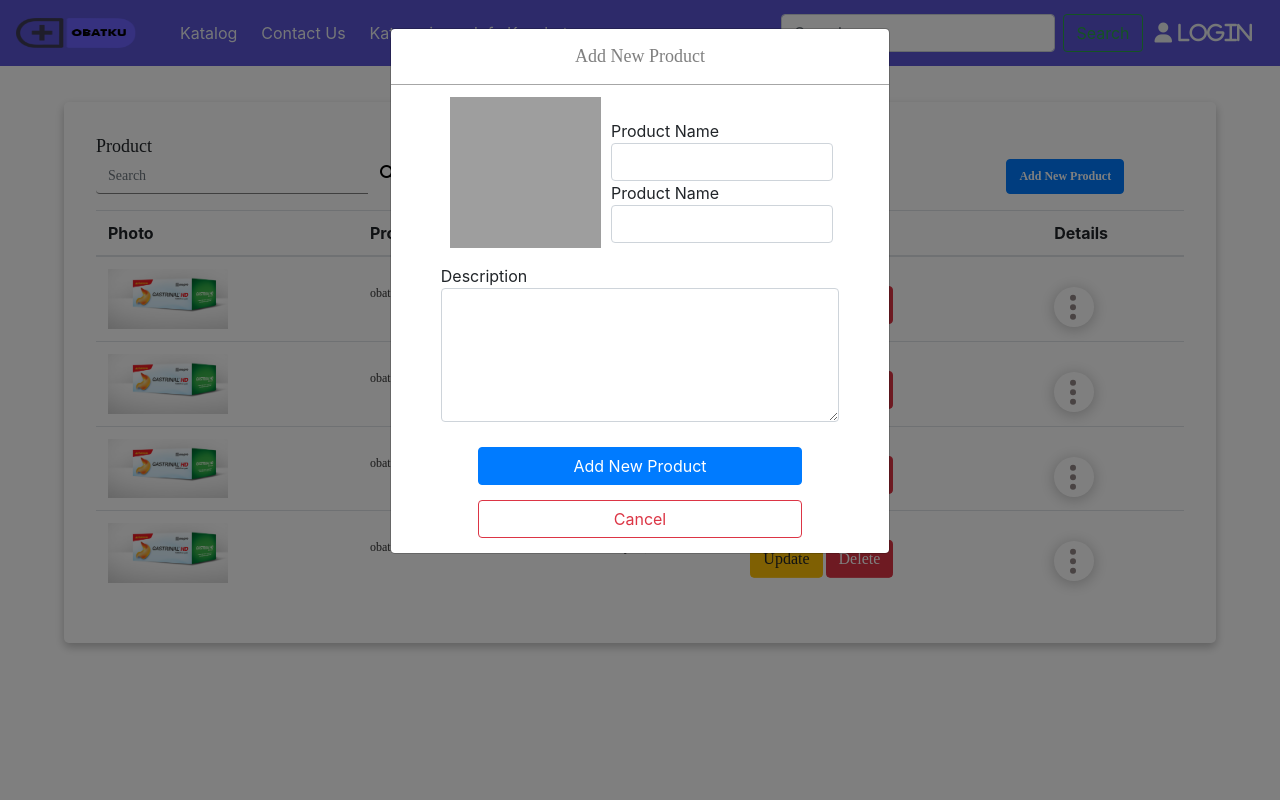
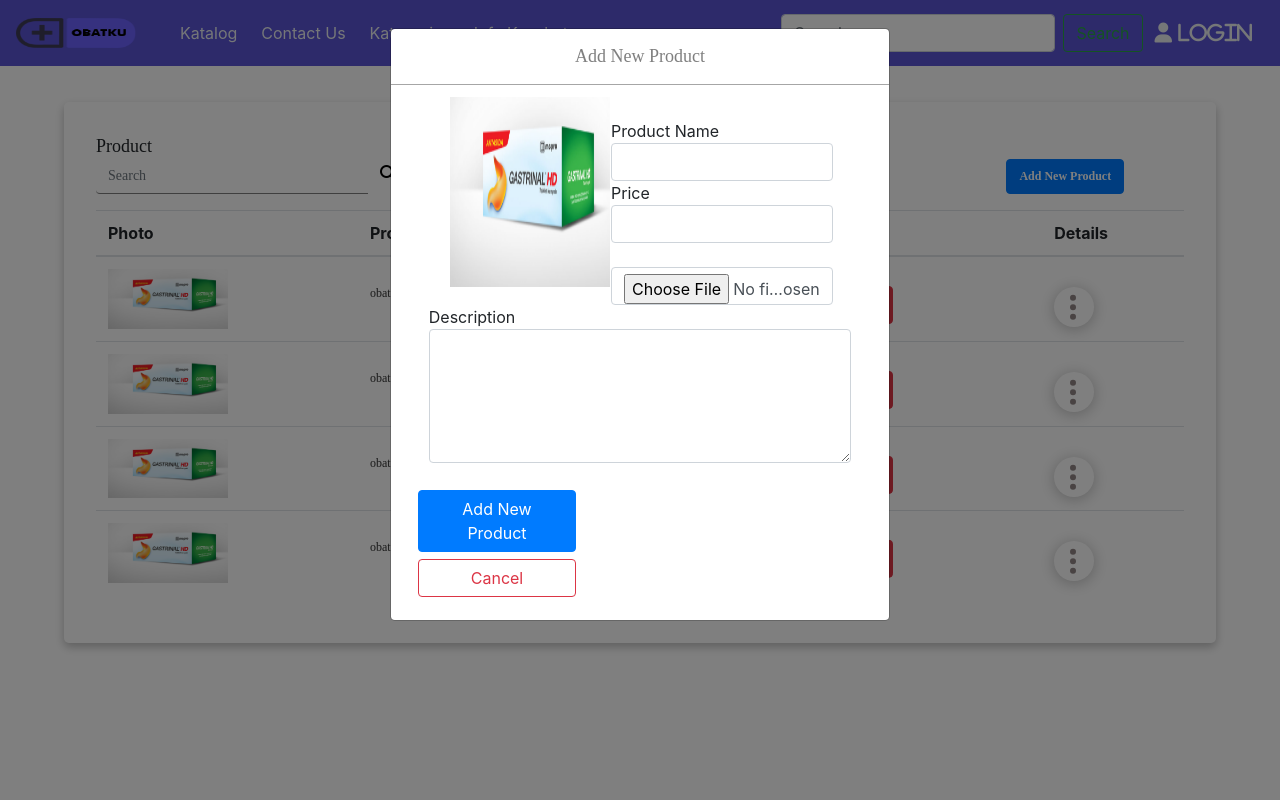
Before and after one commit to rivannurihsan/WEBPRO, a CodeIgniter app: page /TugasBesarWEBPRO/Admin/ in a window 1280 px wide, after a click on "Add New Product". Run offline with CodeIgniter, Linux system fonts and the light colour scheme; some libraries are stand-ins or nearby versions; grey boxes are pictures that could not be loaded.

Commit message:
Bisa Upload PICT

```diff
--- a/application/config/autoload.php
+++ b/application/config/autoload.php
@@ -89,7 +89,7 @@ $autoload['drivers'] = array();
 |
 |	$autoload['helper'] = array('url', 'file');
 */
-$autoload['helper'] = array('url','file');
+$autoload['helper'] = array('url','form','file');
 
 /*
 | -------------------------------------------------------------------
--- a/application/controllers/Admin.php
+++ b/application/controllers/Admin.php
@@ -19,14 +19,44 @@ class Admin extends CI_Controller
 	 * map to /index.php/welcome/<method_name>
 	 * @see https://codeigniter.com/user_guide/general/urls.html
 	 */
-	function __construct(){
+	function __construct()
+	{
 		parent::__construct();
-		$this->load->model("loginmodel");
+		$this->load->model("Obat");
 	}
 	public function index()
 	{
 		// $this->load->view('welcome_message');
 		// $this->load->view('Users/Template/header');
-		$this->load->view('Admin/CRUDUSER');
+		$this->load->view('Admin/CRUDPRODUCT');
+	}
+	public function Create_Obat()
+	{
+
+		$config['upload_path']          = './assets';
+		$config['allowed_types']        = 'gif|jpg|png';
+		$config['max_size']             = 1000;
+		$this->upload->initialize($config);
+		$this->load->library('upload', $config);
+		$this->upload->do_upload('uploadImage');
+
+		if(!$this->upload->do_upload('uploadImage')){
+			$error = array('error' => $this->upload->display_errors());
+			$this->load->view('Users/Home/Home',$error);
+		} else {
+			$data = [
+				'Nama_Obat' => $this->input->post('Nama_Obat'),
+				'Harga' => $this->input->post('Harga'),
+				'Description' => $this->input->post('Description'),
+				'pict' => $this->upload->data()['file_name']
+			];
+			$insert = $this->Obat->insert_new_product($data);
+			if(!$insert){
+				$error = array('error' => $this->upload->display_errors());
+				redirect('Catalog');
+			} else {
+				redirect('/');
+			}
+		}
 	}
 }
--- /dev/null
+++ b/application/models/Obat.php
@@ -0,0 +1,16 @@
+<?php
+class Obat extends CI_Model{
+
+	public function insert_new_product($data){
+		//insert data (consist of username, password, and profile pic filename) to table, return true if insert works and vice versa
+		return $this->db->insert('Product', $data);
+	}
+
+	public function get_obat($username){
+		//select 1 row profile based on username (from param) and return it, if the data is not found then return false
+		$this->db->where('username', $username);
+		$data = $this->db->get($this->_table)->result_array();
+		return $data;
+	}
+}
+?>
--- a/application/models/loginmodel.php
+++ b/application/models/loginmodel.php
@@ -12,7 +12,6 @@ class loginmodel extends CI_Model{
 	}
 
 	public function insert_new_profle($data){
-		//insert data (consist of username, password, and profile pic filename) to table, return true if insert works and vice versa
 		return $this->db->insert('profile', $data);
 	}
 
--- a/application/views/Admin/CRUDUSER.php
+++ b/application/views/Admin/CRUDPRODUCT.php
@@ -1,5 +1,5 @@
 <?php
-    $this->load->view('Users/Template/header');
+$this->load->view('Users/Template/header');
 ?>
 <html>
     <html>
@@ -24,12 +24,12 @@
                     font-size: 18px;
                     line-height: 25px;
                 }
+
                 .roundedcircle {
                     width: 45px;
                     height: 45px;
                     cursor: pointer;
                 }
-
 
                 #search {
                     border: none;
@@ -45,8 +45,6 @@
                     border: none;
                     color: black;
                 }
-
-
 
                 #section1 .btn-primary {
                     margin-left: 55%;
@@ -73,7 +71,6 @@
                 #margin {
                     transform: translate(0%, 20%);
                 }
-
 
                 .detail {
                     width: 40px;
@@ -106,8 +103,8 @@
                 }
 
                 #addImage {
-                    width: 151px;
-                    height: 151px;
+                    width: 160px;
+                    height: 190px;
                     margin-left: 10%;
                     margin-top: 3%;
                 }
@@ -206,7 +203,7 @@
                         </!-->
                         <tbody>
                             <tr>
-                                <td >
+                                <td>
                                     <img id="image" src="<?= base_url("assets/obat1.png") ?>" alt="">
                                 </td>
                                 <td id="margin">obat</td>
@@ -296,28 +293,32 @@
                             <div class="modal-dialog bg-modal">
                                 <div class="modal-content">
                                     <h5 id="tittle">Add New Product</h5>
-                                    <form action="" class="row">
+                                    <form class="row" action="<?= base_url();?>Admin/Create_Obat/" method="POST" enctype="multipart/form-data">
                                         <div class="col-md-1"></div>
                                         <div class="col-md-4">
                                             <img
                                                 id="addImage"
-                                                src="<?= base_url('assets/image/obat.jpg') ?>"
+                                                src="<?= base_url('assets/obat1.png') ?>"
                                                 class="roundedcircle d-block"/>
                                         </div>
                                         <div class="col-md-7" id="inputan">
                                             <div class="topic-title">Product Name</div>
-                                            <input type="text" class="form-control">
-                                            <div class="topic-title">Product Name</div>
-                                            <input type="text" class="form-control">
+                                            <input type="text" name="Nama_Obat" class="form-control">
+                                            <div class="topic-title">Price</div>
+                                            <input type="text" class="form-control" name="Harga"><br>
+                                            <input type="file" name="uploadImage" class="form-control" />
                                         </div>
 
+                                        <div class="topic-title desc">Description</div>
+                                        <textarea class="form-control" name="Description" id="" cols="30" rows="5" ></textarea>
+                                        <div class="text-center">
+                                            <button
+                                                type="submit"
+                                                class="btn btn-primary"
+                                                value="upload">Add New Product</button>
+                                            <button type="button" class="btn btn-outline-danger" data-dismiss="modal">Cancel</button>
+                                        </div>
                                     </form>
-                                    <div class="topic-title desc">Description</div>
-                                    <textarea class="form-control" name="" id="" cols="30" rows="5"></textarea>
-                                    <div class="text-center">
-                                        <button type="button" class="btn btn-primary" data-dismiss="modal">Add New Product</button>
-                                        <button type="button" class="btn btn-outline-danger" data-dismiss="modal">Cancel</button>
-                                    </div>
                                 </div>
                             </div>
                         </div>
@@ -327,7 +328,6 @@
 
         </div>
 
-
     </body>
 
 </html>
--- a/application/views/Users/Home/Home.php
+++ b/application/views/Users/Home/Home.php
@@ -64,16 +64,19 @@
             <div class="container">
                 <div class="row">
                     <div class="col text-center">
-                        <p>Mencari Obat Dengan<br>
+                        <p>Mencari Obat Dengan <br>
                             Mudah,Terpercaya dan Sudah<br>
                             Terjamin Resep Dari Dokter.<br>
                             Layanan Online ObatKu<br>
                             Terbaik Di Indonesia<br>
+
                             <button type="button" class="btn btn-primary klik">Yuk Lihat</button>
                         </p>
+
                     </div>
                 </div>
             </div>
+            <p> <?php echo $error;?> </p>
         </div>
 
     </body>
```
Also changed, not shown: assets/4r.jpg (added), assets/4r1.jpg (added), assets/Screen_Shot_2020-04-20_at_22_57_35.png (added), assets/Screen_Shot_2020-04-20_at_22_57_351.png (added), assets/Screen_Shot_2020-04-20_at_22_57_352.png (added), assets/Screen_Shot_2020-04-20_at_22_57_353.png (added), assets/Screen_Shot_2020-04-21_at_14_56_58.png (added), assets/Screen_Shot_2020-04-21_at_14_56_581.png (added).
